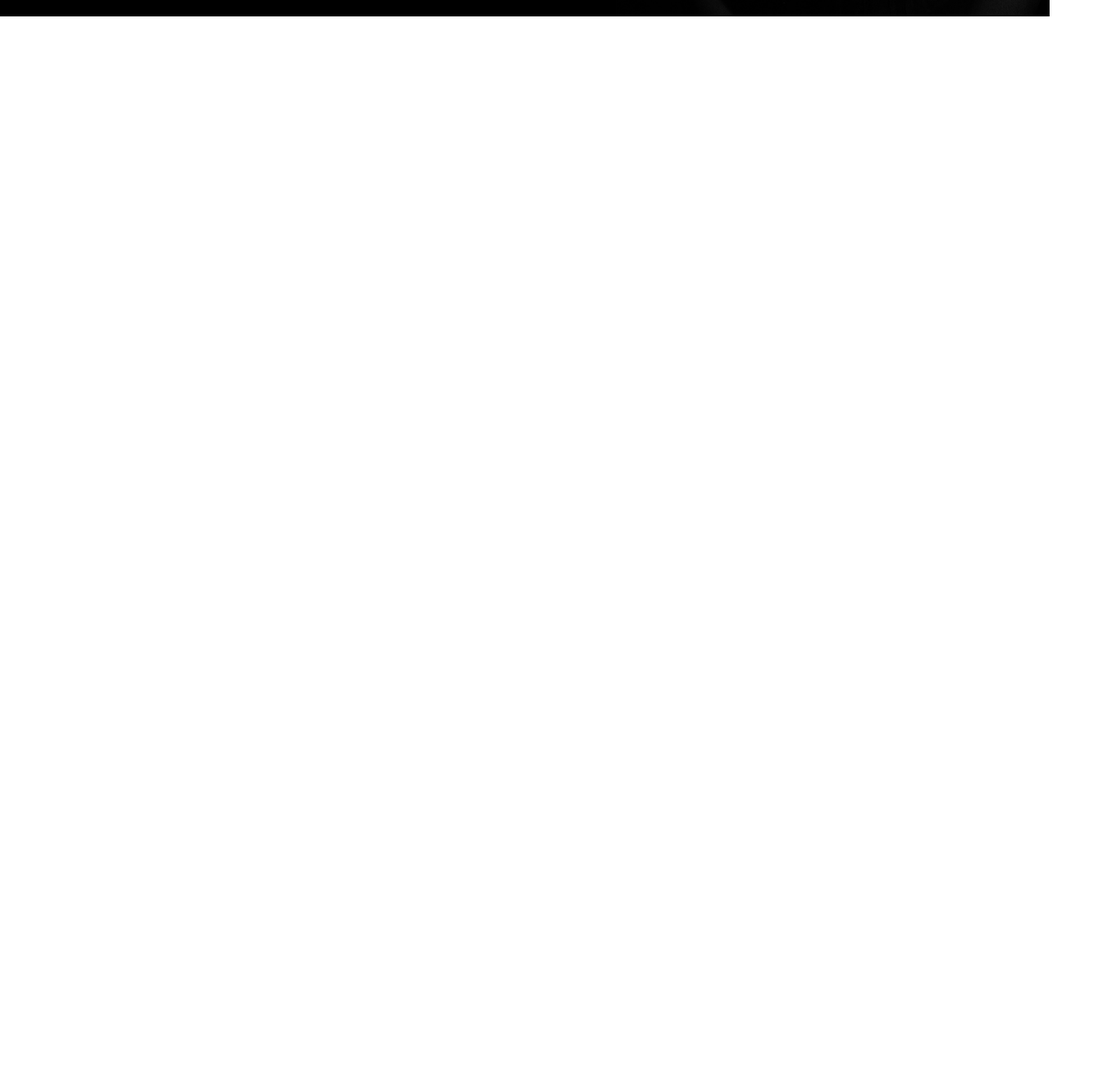
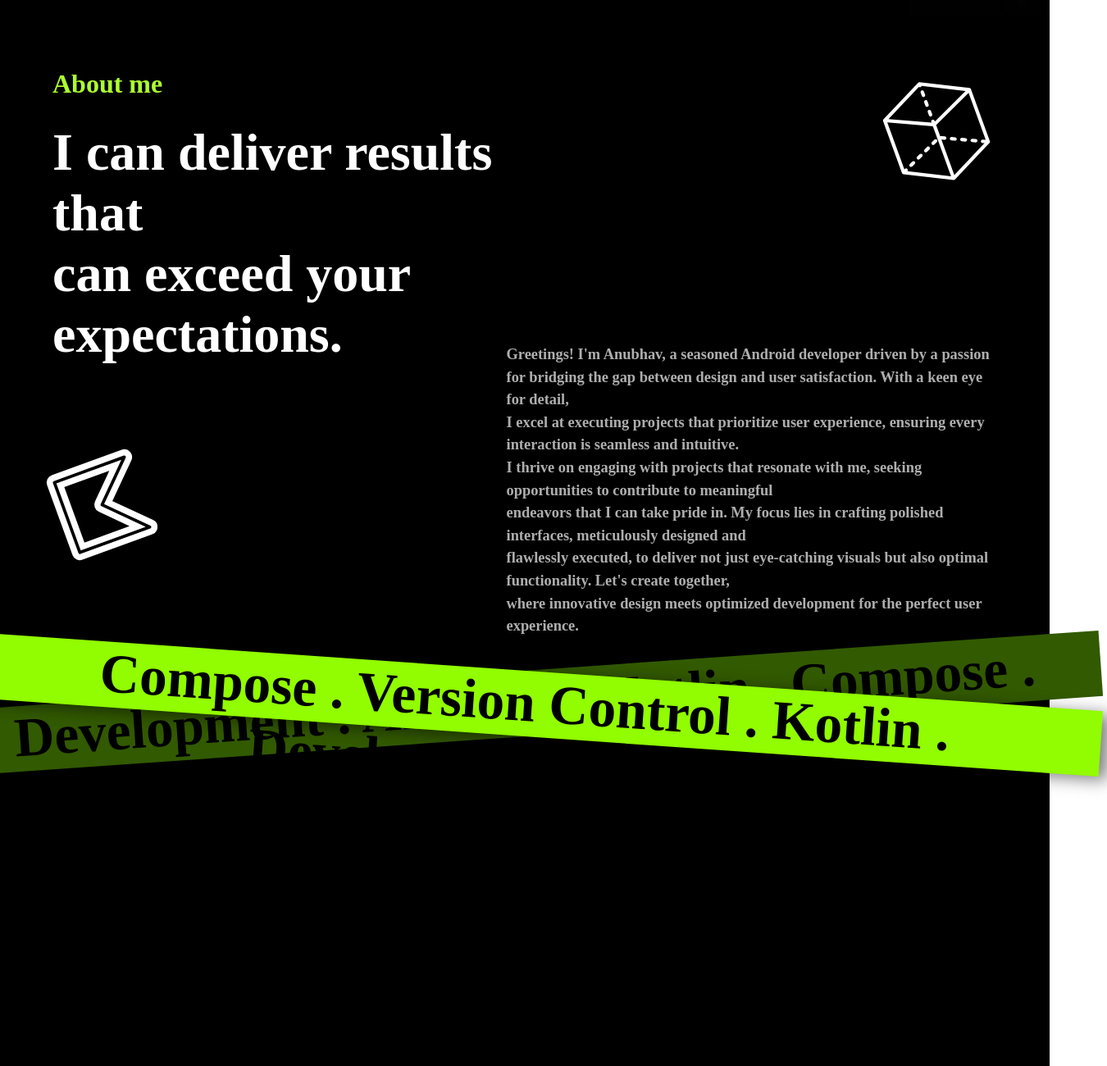
Before and after one commit to anubhav-auth/Portfolio-website, a plain HTML site: page index.html in a window 1280 px wide. Shown: the part 780-2080 px from the top of the page at 82% size, 1350 px wide, since content can reach past the window. Before the commit the page ends 804 px from the top, so only its background shows below. Drawn offline with Linux system fonts and the light colour scheme; a web font is replaced by a local one.

Commit message:
Update index.html and style.css

```diff
--- a/index.html
+++ b/index.html
@@ -4,7 +4,7 @@
     <meta charset="UTF-8">
     <meta name="viewport" content="width=
     , initial-scale=1.0">
-    <title>Document</title>
+    <title>Portfolio</title>
     <link rel="stylesheet" href="style.css">
     <link rel="stylesheet" href="https://fonts.googleapis.com/css?family=Sofia">
     <link rel="preconnect" href="https://fonts.googleapis.com">
@@ -13,24 +13,55 @@
 </head>
 <body>
 
+
     <div id="main">
 
+        <div id="front_page">
+            <h1 id="name">Anubhav <br> Jaiswal</h1>
+            <h4 id="desc">Hello, my name is Anubhav Jaiswal,nice to meet you, I would like to <br> welcome you with my personal portfolio.</h4>
 
-        <div id="nav">
-
-
-            <h1 id="sig">Anubhav Jaiswal</h1>
-
-            <!-- <div id="nav_items">
-                <h3><a href="#home"></a>Home</h3>
-                <h3>Skills</h3>
-                <h3>Projects</h3>
-                <h3>Contact Me</h3>
-            </div> -->
         </div>
 
-        <img id="photo" src="assets/Untitled-3.jpg" alt="">
+        <div id="page_2">
 
+            <div id="aboutMe">
+
+                <div id="aboutMe1">
+
+                    <h2>About me</h2>
+                    <h1>I can deliver results that <br> can exceed your expectations.</h1>
+
+                    <img src="assets/kotlin.svg" alt="">
+                </div>
+
+                <div id="aboutMe2">
+                    <img src="assets/cube.svg" alt="">
+                    <h3>Greetings! I'm Anubhav, a seasoned Android developer driven by a passion <br> for bridging the gap between design
+                        and user satisfaction. With a keen eye for detail, <br> I excel at executing projects that prioritize user experience,
+                        ensuring every interaction is seamless and intuitive. <br> I thrive on engaging with projects that resonate with me,
+                        seeking opportunities to contribute to meaningful <br> endeavors that I can take pride in. My focus lies in crafting
+                        polished interfaces, meticulously designed and <br> flawlessly executed, to deliver not just eye-catching visuals but
+                        also optimal functionality. Let's create together, <br> where innovative design meets optimized development for the
+                        perfect user experience.
+                    </h3>
+                </div>
+
+            </div>
+
+            <div id="green_line1">
+                <h1>Development . Android . Kotlin . Compose . Version Control</h1>
+            </div>
+
+            <div id="green_line2">
+                <h1>Compose . Version Control . Kotlin . Development . Android</h1>
+            </div>
+        </div>
+
+        <div id="page_3">
+            <div id="skills">
+
+            </div>
+        </div>
 
 
 
--- a/style.css
+++ b/style.css
@@ -2,43 +2,38 @@
     margin: 0;
     padding: 0;
     box-sizing: border-box;
-    font-family: 'Lucida Sans', 'Lucida Sans Regular', 'Lucida Grande', 'Lucida Sans Unicode', Geneva, Verdana, sans-serif;
 }
 html,body{
     height: 100%;
     width: 100%;
+
+}
+
+body{
+    overflow-x: hidden ;
 }
 
 #main{
-   background-color: black;
-   width: 100%;
-   height: 100%;
+    width: 100%;
+    height: 100%;
+
 }
 
-
-
-#nav{
-    position: fixed;
-    color: white;
+#front_page{
     width: 100%;
-    height: 10%;
-    align-items: center;
-    display: flex;
+    height: 100%;
+    background-color: black;
+    background-image: url(assets/Untitled-3.jpg);
+    padding-left: 5%;
+    padding-top: 10%;
 }
 
-#nav_items{
-    margin-left: 10%;
-    display: flex;
+#name{
+    color: aliceblue;
+    font-size: 1100%;
 }
-#sig{
-    font-family: "Waterfall", cursive;
-    font-size: 220%;
-    color: white;
-    margin-left: 1%;
-}
-
-#nav h3{
-    margin: 25px;
+#desc{
+    color: rgb(138, 138, 138);
 }
 
 #photo{
@@ -46,3 +41,86 @@ html,body{
     height: 100%;
     object-fit: cover;
 }
+
+#page_2{
+    background-color: black;
+    width: 100%;
+    height: 100%;
+
+}
+
+#aboutMe{
+    display: flex;
+    padding: 5%;
+    justify-content: space-between;
+}
+
+
+#aboutMe1 h2{
+    font-size: 200%;
+    color: greenyellow;
+}
+
+#aboutMe1 h1{
+    font-size: 400%;
+    color: white;
+    padding-top: 5%;
+}
+
+#aboutMe1 img{
+    margin-top: 20%;
+    height: 20%;
+    rotate: -20deg;
+}
+
+#aboutMe2 img{
+    margin-bottom: 30%;
+    margin-left: 75%;
+    height: 25%;
+    rotate: -20deg;
+}
+
+#aboutMe2 h3{
+    line-height: 150%;
+    color: rgb(175, 174, 174);
+    font-size: 115%;
+}
+
+#green_line1, #green_line2 {
+    position: absolute;
+    left: -5%;
+    right: -5%;
+    z-index: 1;
+    width: 110%;
+}
+
+#green_line1{
+    height: 10%;
+    margin-top: 5% ;
+    background-color: rgb(50, 90, 0);
+    rotate: -4deg;
+}
+
+#green_line1 h1{
+    font-size: 420%;
+    text-align: center;
+}
+
+#green_line2{
+    height: 10%;
+    margin-top: 5% ;
+    background-color: rgb(145, 253, 0);
+    rotate: 4deg;
+    box-shadow: 10px 4px 20px rgba(0, 0, 0, 0.5);
+}
+
+#green_line2 h1{
+    font-size: 420%;
+    text-align: center;
+}
+
+#page_3{
+    background-color: black;
+    width: 100%;
+    height: 100%;
+}
```
Also changed, not shown: assets/cube.svg (added), assets/kotlin.svg (added).
